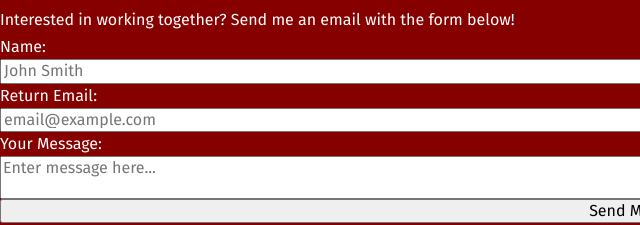
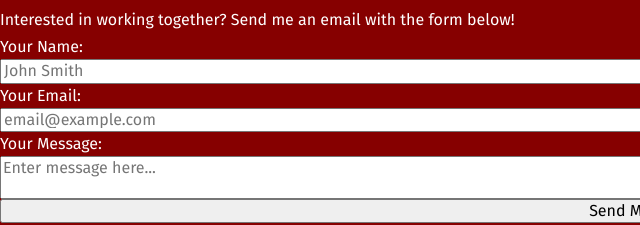
Before and after one commit to Long-Hold/odin-homepage, a website built with webpack: page src/template.html in a window 1280 px wide. Shown: the part 1607-1832 px from the top of the page, 0-640 px from the left. Built offline with nearby package versions, Linux system fonts and the light colour scheme.

Commit message:
refactor: change wording on form labels

```diff
--- a/src/template.html
+++ b/src/template.html
@@ -289,12 +289,12 @@
         <input type="hidden" name="access_key" value="b03e2aaa-b9d7-4093-bc74-eaa4e060c388">
 
         <div>
-          <label for="name">Name:</label>
+          <label for="name">Your Name:</label>
           <input type="text" name="name" id="name" placeholder="John Smith" autocomplete="name" required>
         </div>
 
         <div>
-          <label for="email">Return Email:</label>
+          <label for="email">Your Email:</label>
           <input type="email" name="email" id="email" placeholder="email@example.com" autocomplete="email" required>
         </div>
 
```
